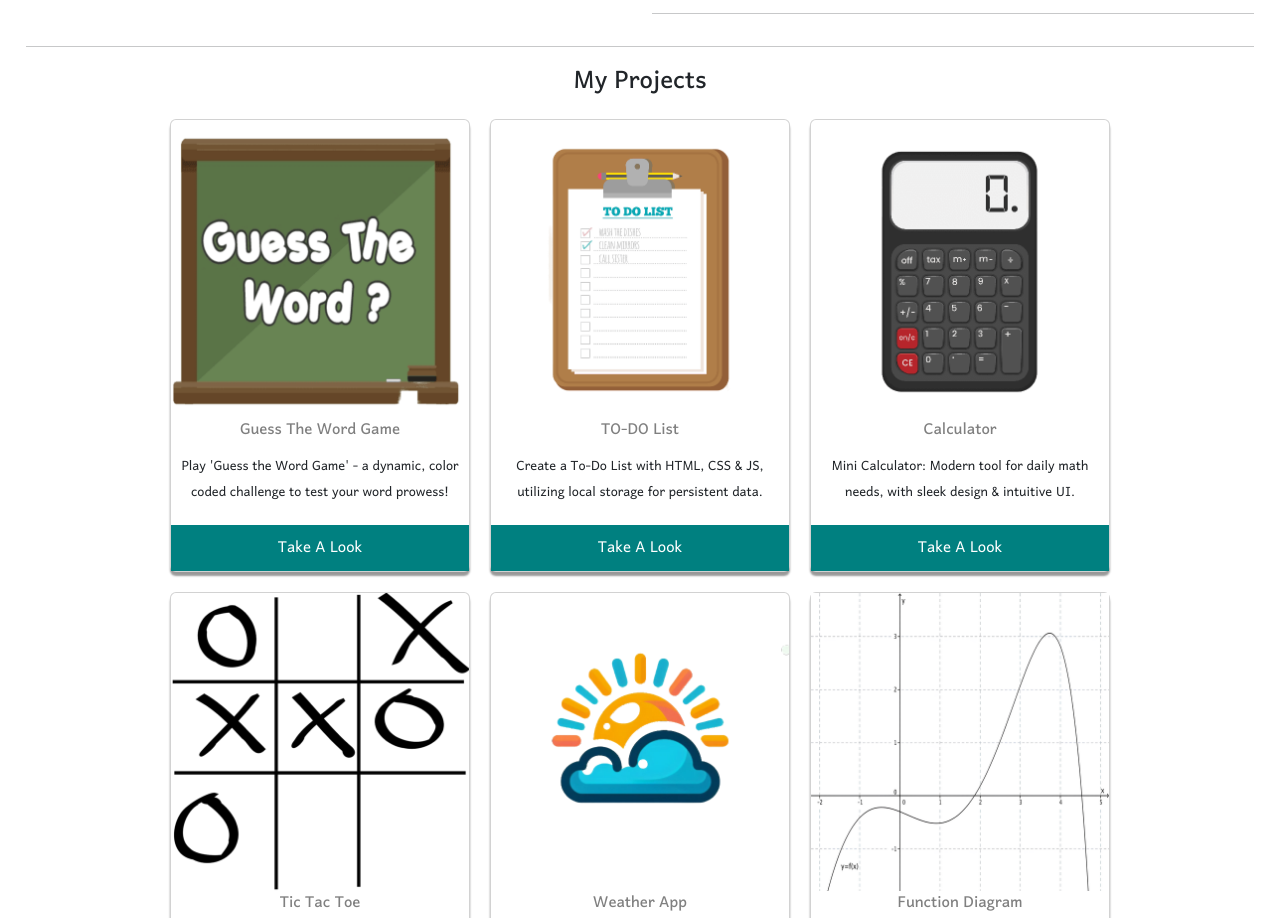
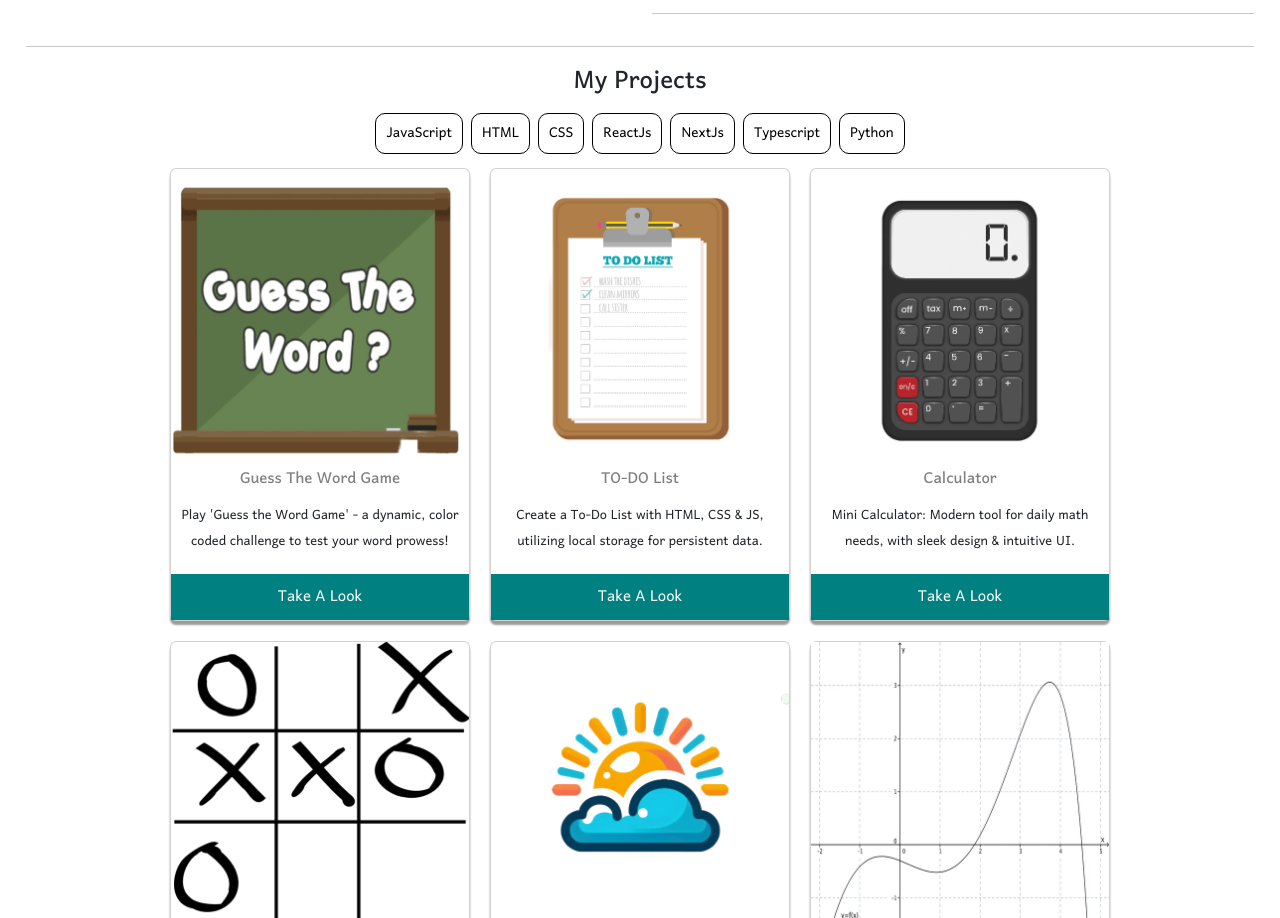
Before and after one commit to Imadjaha/Portfolio_ReactJs, a React app: page / in a window 1280 px wide. Shown: the part 717-1635 px from the top of the page. Built offline with nearby package versions, Linux system fonts and the light colour scheme.

Commit message:
Added filter to the projects

```diff
--- a/src/components/Projects.js
+++ b/src/components/Projects.js
@@ -1,12 +1,51 @@
 import React from "react";
 import PROJECTS from "../data/projects";
+import { useState } from "react";
+import "../index.css";
 
 const Projects = () => {
+  const [selectedCategories, setSelectedCategories] = useState([]);
+
+  const categories = [
+
+    ...new Set(PROJECTS.flatMap((PROJECT) => PROJECT.catategory)),
+  ];
+
+  const toggleCategory = (category) => {
+    setSelectedCategories((prevSelectedCategories) =>
+      prevSelectedCategories.includes(category)
+        ? prevSelectedCategories.filter((c) => c !== category)
+        : [...prevSelectedCategories, category]
+    );
+  };
+
+  const filteredProjects =
+    selectedCategories.length === 0
+      ? PROJECTS
+      : PROJECTS.filter((project) =>
+          selectedCategories.every((category) =>
+            project.catategory.includes(category)
+          )
+        );
+
   return (
+
     <div>
       <h2>My Projects</h2>
       <div>
-        {PROJECTS.map((PROJECT) => {
+        {categories.map((category) => (
+          <button
+            key={category}
+            onClick={() => toggleCategory(category)}
+            className={selectedCategories.includes(category) ? "selectedProjects" : "projects"}
+
+          >
+            {category}
+          </button>
+        ))}
+      </div>
+      <div>
+        {filteredProjects.map((PROJECT) => {
           return <Project key={PROJECT.id} project={PROJECT} />;
         })}
       </div>
@@ -14,24 +53,25 @@ const Projects = () => {
   );
 };
 
+
 const Project = (props) => {
-
-
-    const {title, description, image , link } = props.project; // means     let title = props.project.title;
-                                                                        // let description = props.project.description;
-                                                                        // let image = props.project.image;
-                                                                        // let link = props.project.link;
+  const { title, description, image, link } = props.project; // means     let title = props.project.title;
+  // let description = props.project.description;
+  // let image = props.project.image;
+  // let link = props.project.link;
   return (
     <div className="card">
       <img src={image} alt="Project1 puic" style={{ width: "100%" }} />
       <h3 style={{ color: "grey", fontSize: 20 }}>{title}</h3>
-      <p style={{ fontSize: 17, padding: 4 }}>
-       {description}
-      </p>
-      <button onClick={() => {
-       // window.location.href = link;
-        window.open(link, '_blank');
-      }} >Take A Look</button>
+      <p style={{ fontSize: 17, padding: 4 }}>{description}</p>
+      <button
+        onClick={() => {
+          // window.location.href = link;
+          window.open(link, "_blank");
+        }}
+      >
+        Take A Look
+      </button>
     </div>
   );
 };
--- a/src/data/projects.js
+++ b/src/data/projects.js
@@ -12,56 +12,65 @@ const PROJECTS = [
         title: "Guess The Word Game",
         description: "Play 'Guess the Word Game' - a dynamic, color coded challenge to test your word prowess!",
         link: "https://imadjaha.github.io/GuessTheWordGame/",
-        image: project1
+        image: project1,
+        catategory: ["JavaScript", "HTML", "CSS"]
     },
     {
         id: 2,
         title: "TO-DO List",
         description: "Create a To-Do List with HTML, CSS & JS, utilizing local storage for persistent data.",
         link: "https://imadjaha.github.io/To-Do-List/",
-        image: project2
+        image: project2,
+        catategory: ["JavaScript", "HTML", "CSS"]
     },
     {
         id: 3,
         title: "Calculator",
         description: "Mini Calculator: Modern tool for daily math needs, with sleek design & intuitive UI.",
         link: "https://imadjaha.github.io/calculator/",
-        image: project3
+        image: project3,
+        catategory: ["JavaScript", "HTML", "CSS"]
     },
     {
         id: 4,
         title: "Tic Tac Toe",
         description: "Tic Tac Toe reimagined: Next.js React app with immersive gameplay and polished design.",
         link: "https://imadjaha.github.io/tic-tac-toe-ReactJs_NextJs/",
-        image: project4
+        image: project4,
+        catategory: ["ReactJs", "NextJs","Typescript","CSS"]
+
     },
     {
         id: 5,
         title: "Weather App",
         description: "Get real-time weather information with an easy-to-use interface. Built with ReactJs.",
         link: "https://imadjaha.github.io/Weather-App/",
-        image: project5
+        image: project5,
+        catategory: ["ReactJs", "JavaScript", "CSS"]
     },
     {
         id: 6,
         title: "Function Diagram",
         description: " Web app for plotting math functions, offering intuitive interface & export options.",
         link: "https://imadjaha.github.io/Function_Diagram/",
-        image: project6
+        image: project6,
+        catategory: ["JavaScript", "HTML", "CSS"]
     },
     {
         id: 7,
         title: "Hangman Game",
         description: "A classic Hangman game created with ReactJs Vite as platform-agnostic frontend.",
         link: "https://imadjaha.github.io/Hangman/",
-        image: project7
+        image: project7,
+        catategory: ["ReactJs", "Typescript", "CSS"]
     },
     {
         id: 8,
         title: "Snake Game",
         description: "A classic Snake game from 19th century. created with Python.",
         link: "https://github.com/Imadjaha/snake-game",
-        image: project8
+        image: project8,
+        catategory: ["Python"]
     }
 
 ]
--- a/src/index.css
+++ b/src/index.css
@@ -105,3 +105,35 @@ body {
     opacity: 1;
   }
 }
+
+
+.selectedProjects {
+  background-color: teal;
+  color: white;
+  padding: 7px 10px;
+  text-align: center;
+  font-size: 18px;
+  margin: 4px 4px;
+  opacity: 1;
+  transition: 0.9s;
+  border: none;
+  border-radius: 10px;
+}
+
+.projects {
+  background-color: white;
+  color: black;
+  padding: 6px 10px;
+  text-align: center;
+  font-size: 18px;
+  margin: 4px 4px;
+  opacity: 1;
+  transition: 0.9s;
+  border: 1px solid black;
+  border-radius: 10px;
+}
+
+.projects:hover{
+  opacity: 0.8;
+  background-color: teal;
+}
```
